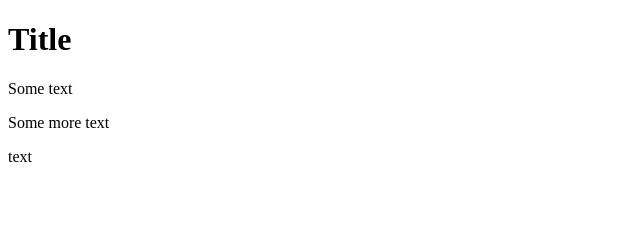
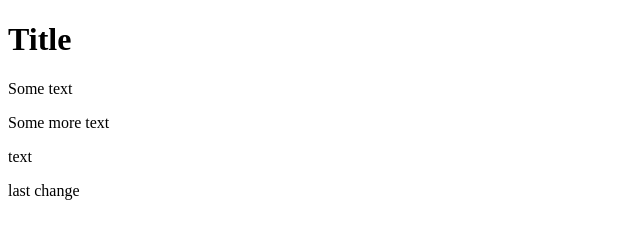
Before and after one commit to merinsr21/Front-End-Web-UI-Frameworks-and-Tools-Bootstrap-4, a plain HTML site: page index.html in a window 1280 px wide. Shown: the full height of the page, 0-640 px from the left. Drawn offline with Linux system fonts and the light colour scheme.

Commit message:
last change

```diff
--- a/index.html
+++ b/index.html
@@ -10,5 +10,6 @@
     <p> Some text </p>
     <p> Some more text</p>
     <p> text </p>
+    <p> last change </p>
 </body>
 </html>
```
